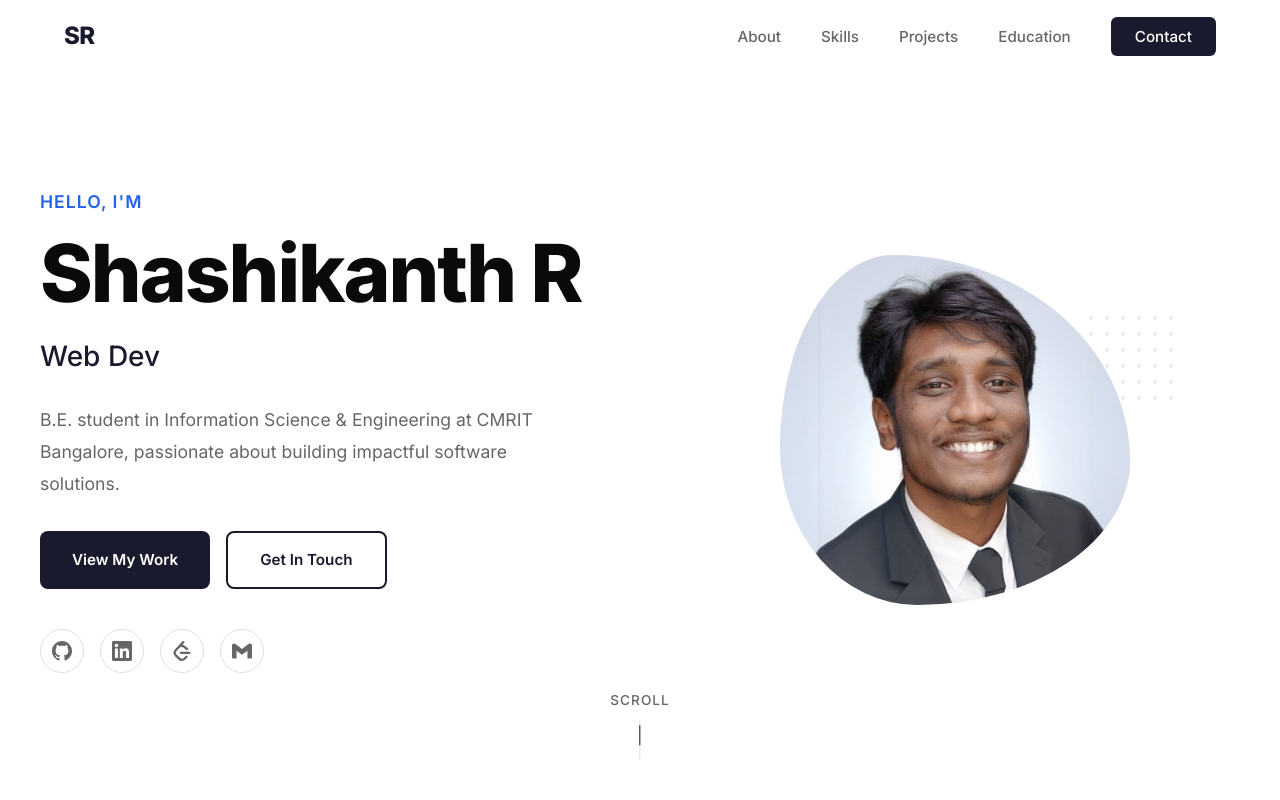
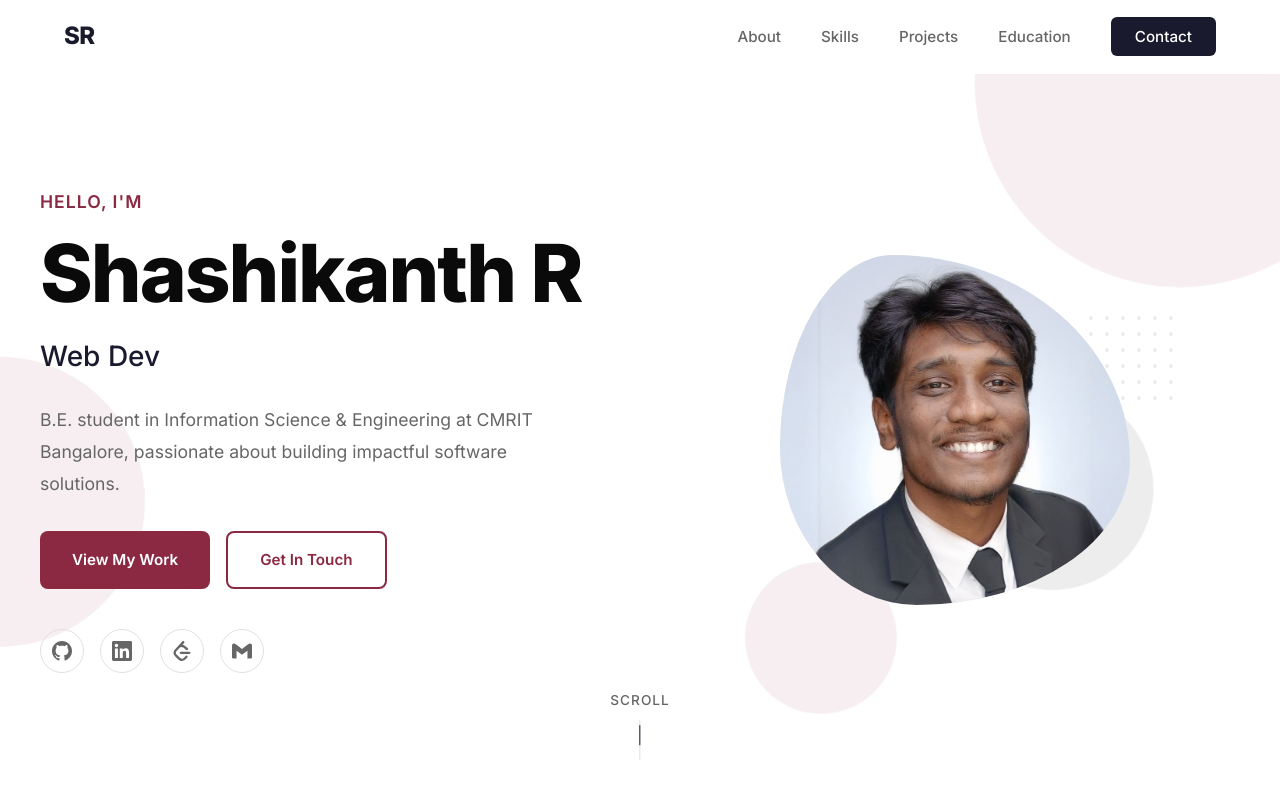
Before and after one commit to Shashikanth-R/my_portfolio, a plain HTML site: page index.html in a window 1280 px wide. Shown: the top 800 px of the page. Drawn offline with Linux system fonts and the light colour scheme.

Commit message:
Add maroon accent colors and animated floating backgrounds

```diff
--- a/index.html
+++ b/index.html
@@ -15,6 +15,14 @@
 </head>
 
 <body>
+    <!-- Animated Background -->
+    <div class="bg-shapes">
+        <div class="bg-shape"></div>
+        <div class="bg-shape"></div>
+        <div class="bg-shape"></div>
+        <div class="bg-shape"></div>
+    </div>
+
     <!-- Navigation -->
     <nav class="navbar">
         <div class="nav-container">
--- a/style.css
+++ b/style.css
@@ -9,9 +9,9 @@
     --dark-gray: #666666;
     --charcoal: #1a1a2e;
     --black: #0a0a0a;
-    --accent: #2563eb;
-    --accent-hover: #1d4ed8;
-    --accent-light: #dbeafe;
+    --accent: #8B2942;
+    --accent-hover: #6d1f33;
+    --accent-light: #f8e8ec;
 
     --font-main: 'Inter', -apple-system, BlinkMacSystemFont, 'Segoe UI', Roboto, sans-serif;
 
@@ -44,6 +44,82 @@ body {
     line-height: 1.7;
     font-size: 16px;
     -webkit-font-smoothing: antialiased;
+    overflow-x: hidden;
+}
+
+/* Animated Background Elements */
+.bg-shapes {
+    position: fixed;
+    top: 0;
+    left: 0;
+    width: 100%;
+    height: 100%;
+    pointer-events: none;
+    z-index: -1;
+    overflow: hidden;
+}
+
+.bg-shape {
+    position: absolute;
+    border-radius: 50%;
+    opacity: 0.08;
+    animation: float 20s ease-in-out infinite;
+}
+
+.bg-shape:nth-child(1) {
+    width: 400px;
+    height: 400px;
+    background-color: var(--accent);
+    top: -100px;
+    right: -100px;
+    animation-delay: 0s;
+}
+
+.bg-shape:nth-child(2) {
+    width: 300px;
+    height: 300px;
+    background-color: var(--accent);
+    bottom: 20%;
+    left: -150px;
+    animation-delay: -5s;
+}
+
+.bg-shape:nth-child(3) {
+    width: 200px;
+    height: 200px;
+    background-color: var(--charcoal);
+    top: 50%;
+    right: 10%;
+    animation-delay: -10s;
+}
+
+.bg-shape:nth-child(4) {
+    width: 150px;
+    height: 150px;
+    background-color: var(--accent);
+    bottom: 10%;
+    right: 30%;
+    animation-delay: -15s;
+}
+
+@keyframes float {
+
+    0%,
+    100% {
+        transform: translateY(0) rotate(0deg) scale(1);
+    }
+
+    25% {
+        transform: translateY(-30px) rotate(5deg) scale(1.05);
+    }
+
+    50% {
+        transform: translateY(20px) rotate(-5deg) scale(0.95);
+    }
+
+    75% {
+        transform: translateY(-15px) rotate(3deg) scale(1.02);
+    }
 }
 
 /* ========================================
@@ -97,24 +173,24 @@ section {
 }
 
 .btn-primary {
-    background-color: var(--charcoal);
+    background-color: var(--accent);
     color: var(--white);
 }
 
 .btn-primary:hover {
-    background-color: var(--black);
+    background-color: var(--accent-hover);
     transform: translateY(-2px);
     box-shadow: var(--shadow-lg);
 }
 
 .btn-outline {
     background-color: transparent;
-    color: var(--charcoal);
-    border: 2px solid var(--charcoal);
+    color: var(--accent);
+    border: 2px solid var(--accent);
 }
 
 .btn-outline:hover {
-    background-color: var(--charcoal);
+    background-color: var(--accent);
     color: var(--white);
 }
 
@@ -486,7 +562,7 @@ section {
     display: block;
     font-size: 2.5rem;
     font-weight: 800;
-    color: var(--black);
+    color: var(--accent);
     line-height: 1;
     margin-bottom: 8px;
 }
@@ -536,18 +612,19 @@ section {
 }
 
 .skill-tag {
-    background-color: var(--white);
-    color: var(--charcoal);
+    background-color: var(--accent-light);
+    color: var(--accent);
     padding: 8px 16px;
     border-radius: 6px;
     font-size: 0.9rem;
     font-weight: 500;
-    border: 1px solid var(--medium-gray);
+    border: 1px solid transparent;
     transition: var(--transition);
 }
 
 .skill-category:hover .skill-tag {
-    border-color: var(--charcoal);
+    background-color: var(--accent);
+    color: var(--white);
 }
 
 /* ========================================
```
